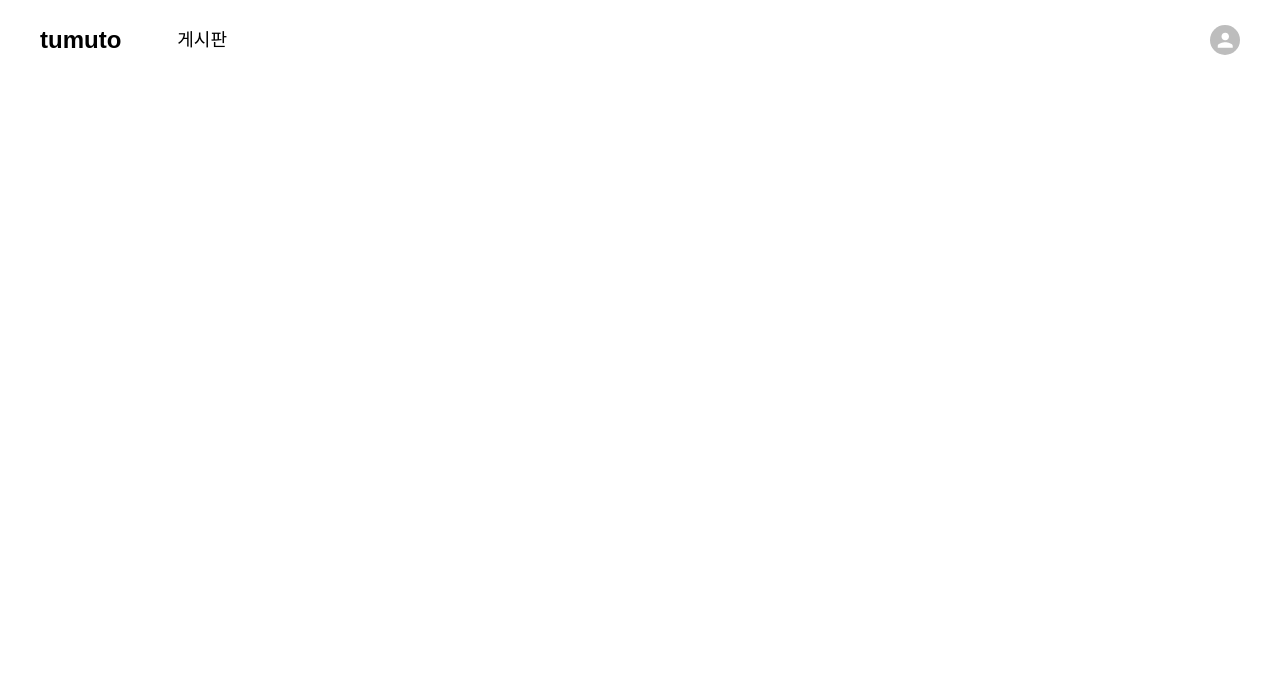
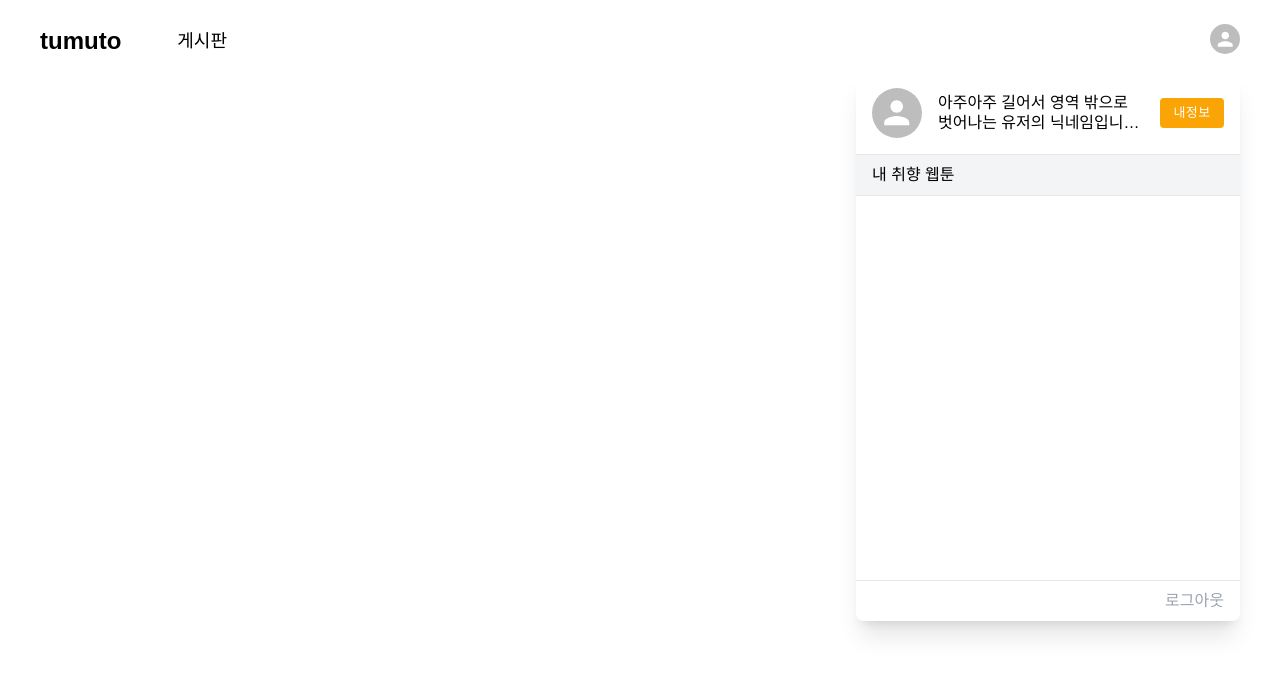
Before and after one commit to jyebe9034/cookie-front, a React (Create React App) app: page / in a window 1280 px wide. Both pictures are taken after a click on the button 1225 px from the left and 40 px from the top of the page. Shown: the top 674 px of the page. Built offline with nearby package versions, Linux system fonts and the light colour scheme.

Commit message:
feat: 유저 프로필 영역 컴포넌트 추가

```diff
--- a/src/components/Header.tsx
+++ b/src/components/Header.tsx
@@ -29,7 +29,6 @@ export default function Header() {
       {/* <Button
         type="button"
         variant="contained"
-        color="primary"
         disableElevation
         sx={{ color: '#fff' }}
       >
--- /dev/null
+++ b/src/components/UserInfo/UserInfo.tsx
@@ -0,0 +1,15 @@
+import React, { useState } from 'react';
+
+import UserInfoButton from './UserInfoButton';
+import UserInfoPopup from './UserInfoPopup';
+
+export default function UserInfo() {
+  const [isOpenedPopup, setIsOpenedPopup] = useState(false);
+
+  return (
+    <div className="relative">
+      <UserInfoButton onClick={() => setIsOpenedPopup(!isOpenedPopup)} />
+      <UserInfoPopup isOpened={isOpenedPopup} />
+    </div>
+  );
+}
--- a/src/components/UserInfo.tsx
+++ b/src/components/UserInfo/UserInfoButton.tsx
@@ -2,10 +2,15 @@ import React from 'react';
 
 import Avatar from '@mui/material/Avatar';
 
-export default function UserInfo() {
+interface Props {
+  onClick(): void;
+}
+
+export default function UserInfoButton({ onClick }: Props) {
   return (
     <button
       type="button"
+      onClick={onClick}
     >
       <Avatar sx={{ width: 30, height: 30 }} />
     </button>
--- /dev/null
+++ b/src/components/UserInfo/UserInfoPopup.tsx
@@ -0,0 +1,28 @@
+import React from 'react';
+import classnames from 'classnames';
+
+import UserInfoProfile from './UserInfoProfile';
+import UserInfoWebtoon from './UserInfoWebtoon';
+import UserInfoUtils from './UserInfoUtils';
+
+interface Props {
+  isOpened: boolean;
+}
+
+export default function UserInfoPopup({ isOpened }: Props) {
+  return (
+    <div className={classnames('absolute right-0 w-96 rounded-lg shadow-xl transition-all', {
+      '-z-10': !isOpened,
+      'top-8': !isOpened,
+      'opacity-0': !isOpened,
+      'z-0': isOpened,
+      'top-12': isOpened,
+      'opacity-100': isOpened,
+    })}
+    >
+      <UserInfoProfile />
+      <UserInfoWebtoon />
+      <UserInfoUtils />
+    </div>
+  );
+}
--- /dev/null
+++ b/src/components/UserInfo/UserInfoProfile.tsx
@@ -0,0 +1,26 @@
+import React from 'react';
+
+import Avatar from '@mui/material/Avatar';
+import Button from '@mui/material/Button';
+
+export default function UserInfoProfile() {
+  return (
+    <div className="flex items-center p-4 border-b">
+      <div className="flex items-center">
+        <Avatar sx={{ width: 50, height: 50 }} />
+        <p className="ml-4 leading-tight line-clamp-2">
+          아주아주 길어서 영역 밖으로 벗어나는 유저의 닉네임입니다. 말줄임표가 적용되어야 해요.
+        </p>
+      </div>
+      <Button
+        href="/"
+        size="small"
+        variant="contained"
+        disableElevation
+        sx={{ marginLeft: '20px', color: '#fff' }}
+      >
+        내정보
+      </Button>
+    </div>
+  );
+}
--- /dev/null
+++ b/src/components/UserInfo/UserInfoUtils.tsx
@@ -0,0 +1,14 @@
+import React from 'react';
+
+export default function UserInfoUtils() {
+  return (
+    <div className="flex justify-end px-4 py-2 border-t">
+      <button
+        type="button"
+        className="text-gray-400"
+      >
+        로그아웃
+      </button>
+    </div>
+  );
+}
--- /dev/null
+++ b/src/components/UserInfo/UserInfoWebtoon.tsx
@@ -0,0 +1,14 @@
+import React from 'react';
+
+export default function UserInfoWebtoon() {
+  return (
+    <>
+      <p className="px-4 py-2 bg-gray-100 border-b">
+        내 취향 웹툰
+      </p>
+      <div className="overflow-y-auto h-96 px-4 py-4">
+        {/* 웹툰 목록 노출 */}
+      </div>
+    </>
+  );
+}
--- /dev/null
+++ b/src/components/UserInfo/index.ts
@@ -0,0 +1,2 @@
+// eslint-disable-next-line no-restricted-exports
+export { default } from './UserInfo';
```
